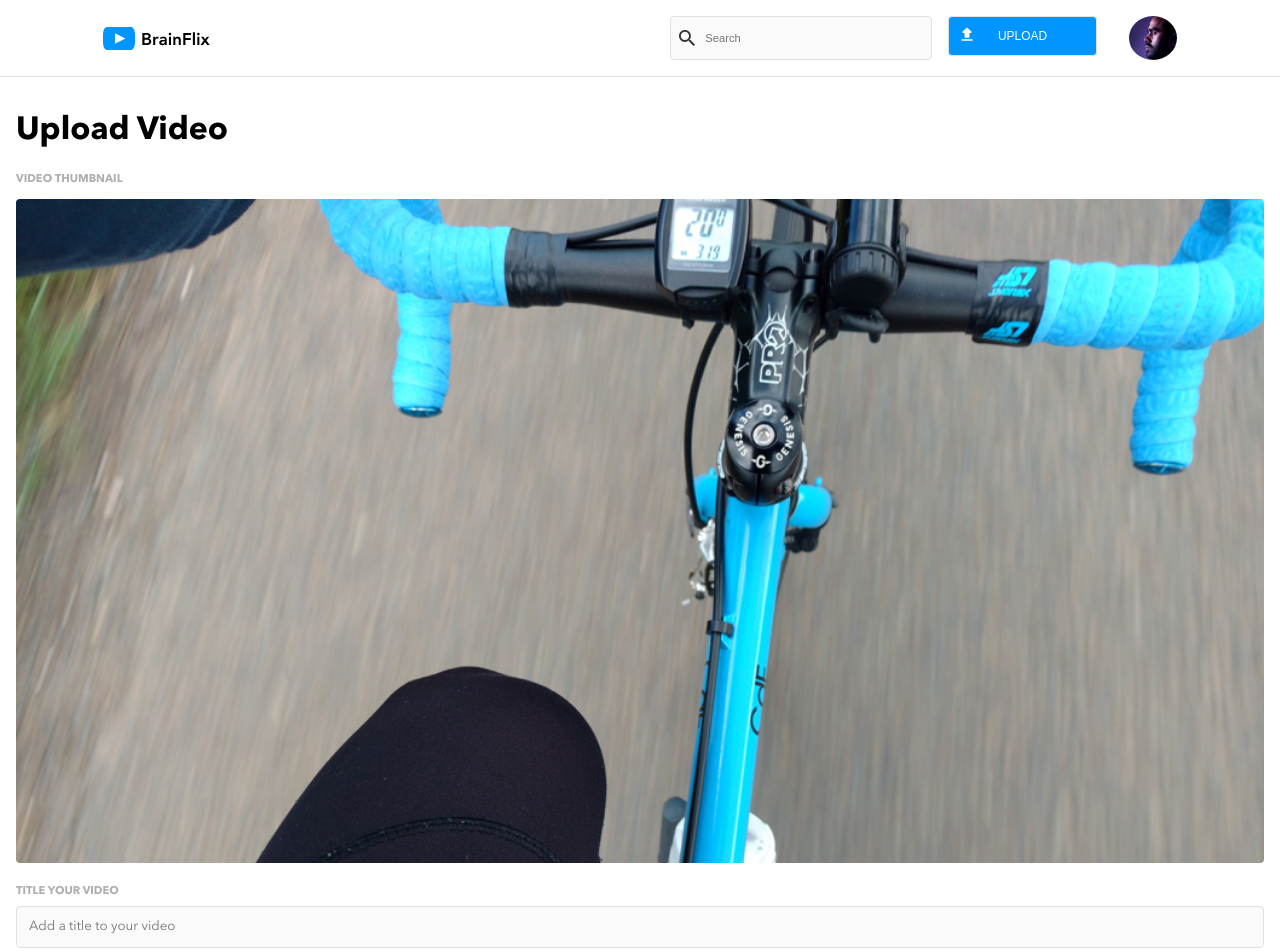
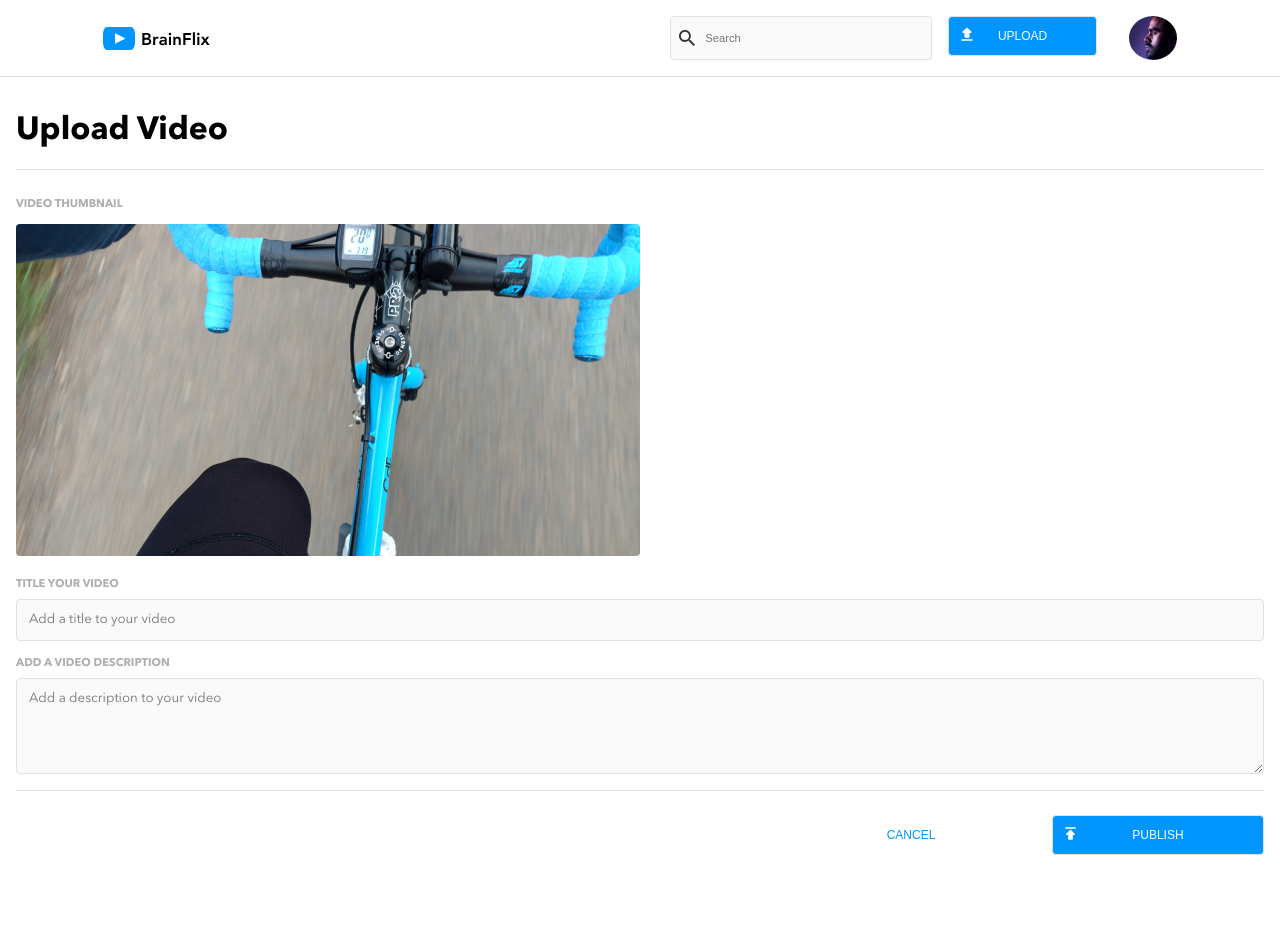
Before and after one commit to alisapromthep/alisa-promthep-brainflix, a React (Create React App) app: page /upload in a window 1280 px wide. Shown: the top 952 px of the page. After the commit the page ends 887 px from the top, so only its background shows below. Built offline with nearby package versions, Linux system fonts and the light colour scheme.

Commit message:
tablet styling for upload page completed

```diff
--- a/src/App.scss
+++ b/src/App.scss
@@ -22,6 +22,13 @@ body {
     color: $primary_brainflix-blue;
     padding: 0.5rem;
     margin: 1rem 0;
+
+    @include tablet {
+      width: 20%;
+      height: 2.5rem;
+      margin: 0;
+    }
+
 
   }
 
--- a/src/components/UploadForm/UploadForm.js
+++ b/src/components/UploadForm/UploadForm.js
@@ -1,9 +1,16 @@
 import React from 'react';
 import './UploadForm.scss';
 import publish from '../../assets/icons/publish.svg';
+import UploadPreview from '../../assets/images/Upload-video-preview.jpg';
 
 function UploadForm(props) {
+
     return (
+        <>
+            <div className='upload__thumbnail-container'>
+                <p className='upload__thumbnail-label'> video thumbnail </p>
+                <img className='upload__thumbnail-img' src={UploadPreview} alt='first person view of a biker looking down'/>
+            </div>
             <form className='uploadform'>
                 <label className='uploadform__label'>
                     title your video
@@ -13,14 +20,15 @@ function UploadForm(props) {
                     add a video description
                     <textarea className='uploadform__input uploadform__input--large' type='text' placeholder='Add a description to your video' name='description' />
                 </label>
+                <div className='uploadform__button-container'>
                     <div className='button__container'>
                         <img className='button__publish-icon' src={publish} alt='arrow up'/>
                         <button className='button'>publish</button>
                     </div>
                     <button className='button button--white'>cancel</button>
-
-
+                </div>
             </form>
+        </>
     );
 }
 
--- a/src/components/UploadForm/UploadForm.scss
+++ b/src/components/UploadForm/UploadForm.scss
@@ -1,5 +1,57 @@
 @use '../../styles/partials/mixins' as *;
 @use '../../styles/partials/color' as *;
+
+.upload {
+
+    @include mobile-padding;
+    @include divider;
+    border-bottom: none;
+
+    &__thumbnail {
+
+        &-label {
+            @include label-format;
+            margin-bottom: 0.5rem;
+
+            @include tablet {
+                @include divider;
+                border-bottom: none;
+                padding-top: 1.5rem;
+            }
+        }
+
+        &-img {
+            width: 100%;
+            border-radius: 4px;
+
+            @include tablet {
+                width: 50%;
+            }
+
+        }
+    }
+}
+.upload {
+
+
+    &__thumbnail {
+
+        &-label {
+            @include label-format;
+            margin-bottom: 0.5rem;
+        }
+
+        &-img {
+            width: 100%;
+            border-radius: 4px;
+
+            @include tablet {
+                width: 50%;
+            }
+
+        }
+    }
+}
 
 .uploadform {
     @include flex-column;
@@ -18,4 +70,17 @@
         }
     }
 
+    &__button-container {
+
+        @include tablet {
+            @include divider;
+            border-bottom: none;
+            padding-top: 1.5rem;
+            display: flex;
+            flex-direction: row-reverse;
+            justify-content: end;
+            aligh-items: center;
+
+        }
+    }
 }
--- a/src/pages/UploadPage/UploadPage.js
+++ b/src/pages/UploadPage/UploadPage.js
@@ -1,16 +1,11 @@
 import React from 'react';
 import './UploadPage.scss';
 import UploadForm from '../../components/UploadForm/UploadForm';
-import UploadPreview from '../../assets/images/Upload-video-preview.jpg';
 
 function UploadPage(props) {
     return (
         <main className='upload'>
             <h1 className='upload__header'> Upload Video </h1>
-            <div className='upload__thumbnail-container'>
-                <p className='upload__thumbnail-label'> video thumbnail </p>
-                <img className='upload__thumbnail-img' src={UploadPreview} alt='first person view of a biker looking down'/>
-            </div>
             <UploadForm />
         </main>
     );
--- a/src/pages/UploadPage/UploadPage.scss
+++ b/src/pages/UploadPage/UploadPage.scss
@@ -2,7 +2,6 @@
 @use '../../styles/partials/color' as *;
 
 .upload {
-
     @include mobile-padding;
     @include divider;
     border-bottom: none;
@@ -10,18 +9,4 @@
     &__header {
         margin: 1rem 0;
     }
-
-    &__thumbnail {
-
-        &-label {
-            @include label-format;
-            margin-bottom: 0.5rem;
-        }
-
-        &-img {
-            width: 100%;
-            border-radius: 4px;
-
-        }
-    }
 }
```
Lines whose indentation alone changed are shown as unchanged.
